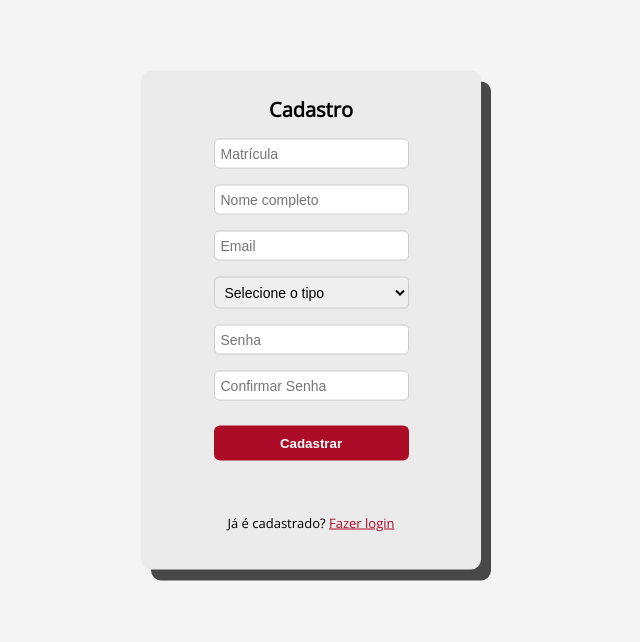
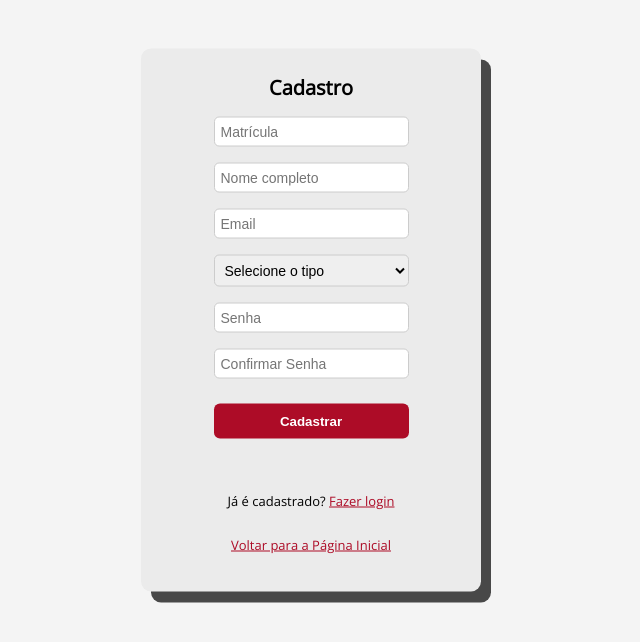
Before and after one commit to carlabferreira/ForumUFMG, a React (Create React App) app in the folder client/: page /cadastro in a window 1280 px wide. Shown: the part 120-762 px from the top of the page, without its empty margins (329-969 px from the left). Built offline with nearby package versions, Linux system fonts and the light colour scheme.

Commit message:
Link para voltar à página inicial

```diff
--- a/client/src/pages/Cadastro.js
+++ b/client/src/pages/Cadastro.js
@@ -73,6 +73,11 @@ function RegisterPage() {
               Já é cadastrado? <Link className="link-login" to="/login">Fazer login</Link>
           </p>
       </div>
+      <div className="login-redirect">
+        <p>
+            <Link className="link-login" to="/">Voltar para a Página Inicial</Link>
+        </p>
+      </div>
     </div>
   );
 }
--- a/client/src/pages/Login.js
+++ b/client/src/pages/Login.js
@@ -47,6 +47,11 @@ function LoginPage({ setUser }) {
             Não tem uma conta? <Link className="link-cadastro" to="/cadastro">Criar conta</Link>
         </p>
       </div>
+      <div className="register-redirect">
+        <p>
+            <Link className="link-cadastro" to="/">Voltar para a Página Inicial</Link>
+        </p>
+      </div>
     </div>
   );
 }
```
